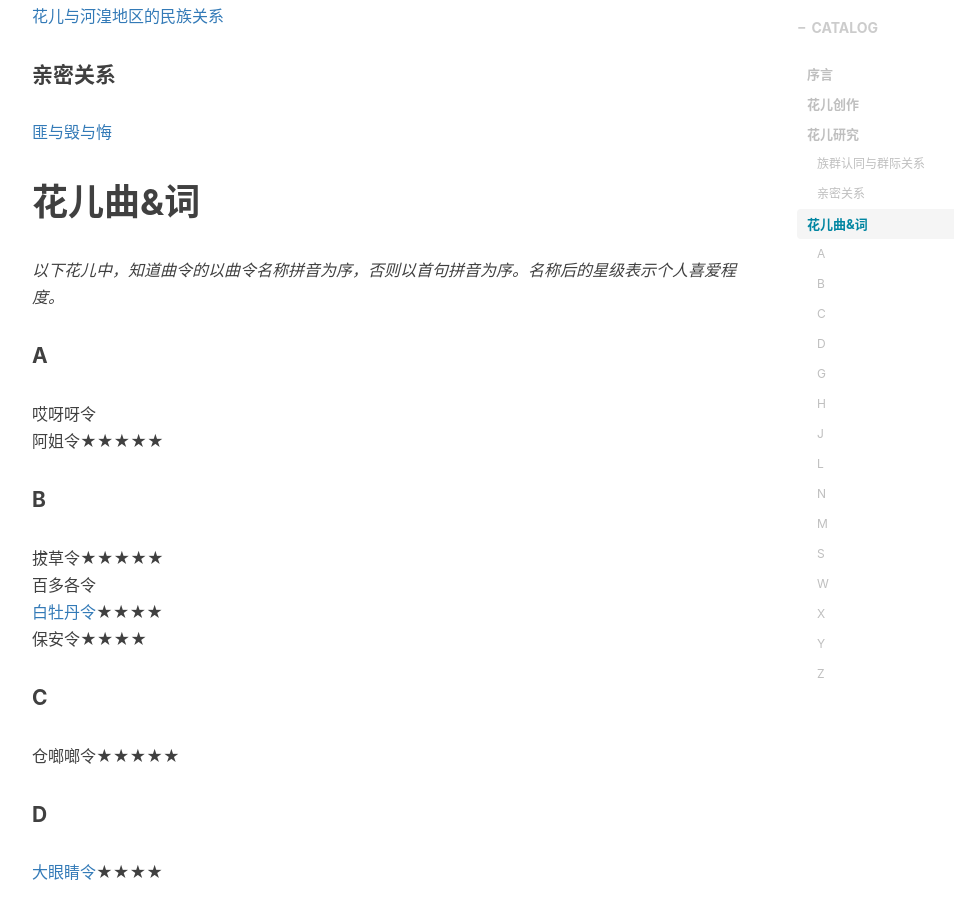
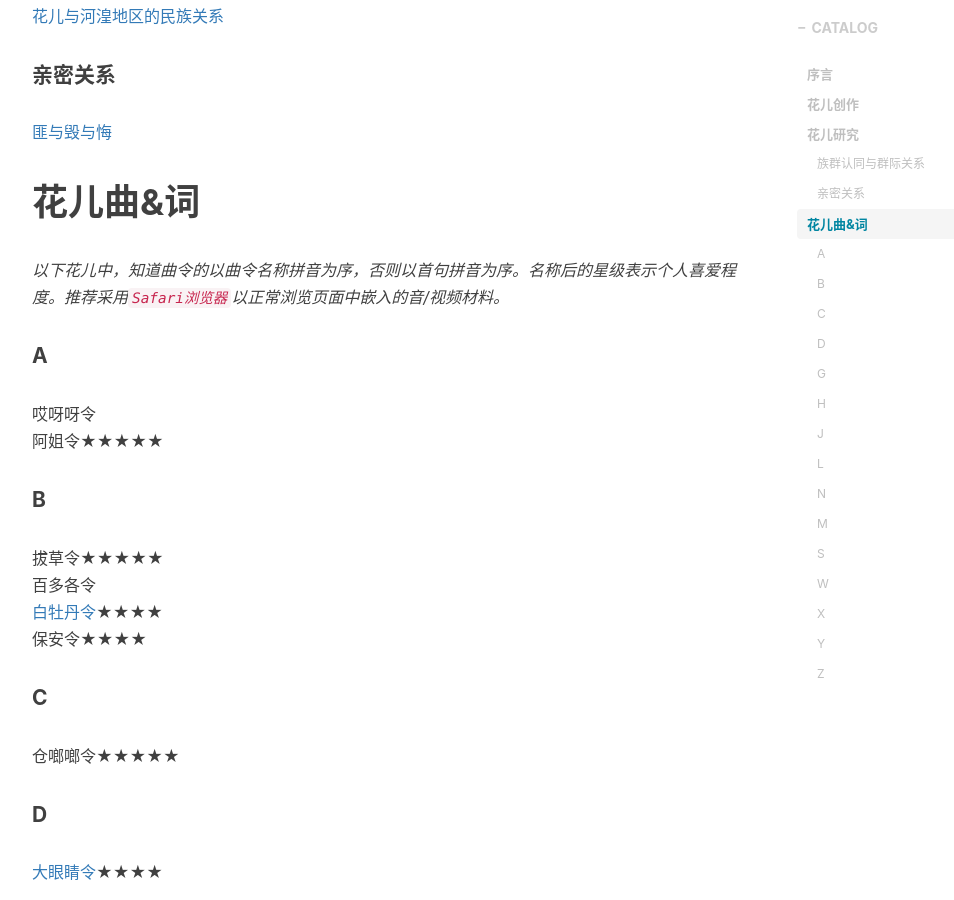
Before and after one commit to YuenTsheh/YuenTsheh.github.io, a Jekyll site: the page built from _posts/special_catalog/2020-01-05-花儿自选集.md, in a window 1280 px wide and 900 px high, scrolled down 1357 px. Shown: the whole window, without its empty margins (233-1187 px from the left). Built offline with Jekyll 4.4.1, drawn with Linux system fonts in a browser that asks for light colours; nearby versions of some CDN libraries; our own code applies the rules of GitHub Pages for plain Markdown files; comment, search, counter and statistics services are not loaded.

Commit message:
2020/07/11   22:24:23.85 AutoCommit.bat by YuenTsheh

```diff
--- a/_posts/special_catalog/2020-01-05-花儿自选集.md
+++ b/_posts/special_catalog/2020-01-05-花儿自选集.md
@@ -27,7 +27,7 @@ catalog: true
 
 
 # 花儿曲&词
-_以下花儿中，知道曲令的以曲令名称拼音为序，否则以首句拼音为序。名称后的星级表示个人喜爱程度。_
+_以下花儿中，知道曲令的以曲令名称拼音为序，否则以首句拼音为序。名称后的星级表示个人喜爱程度。推荐采用`Safari浏览器`以正常浏览页面中嵌入的音/视频材料。_
 ####  A
 哎呀呀令
 阿姐令★★★★★
```
